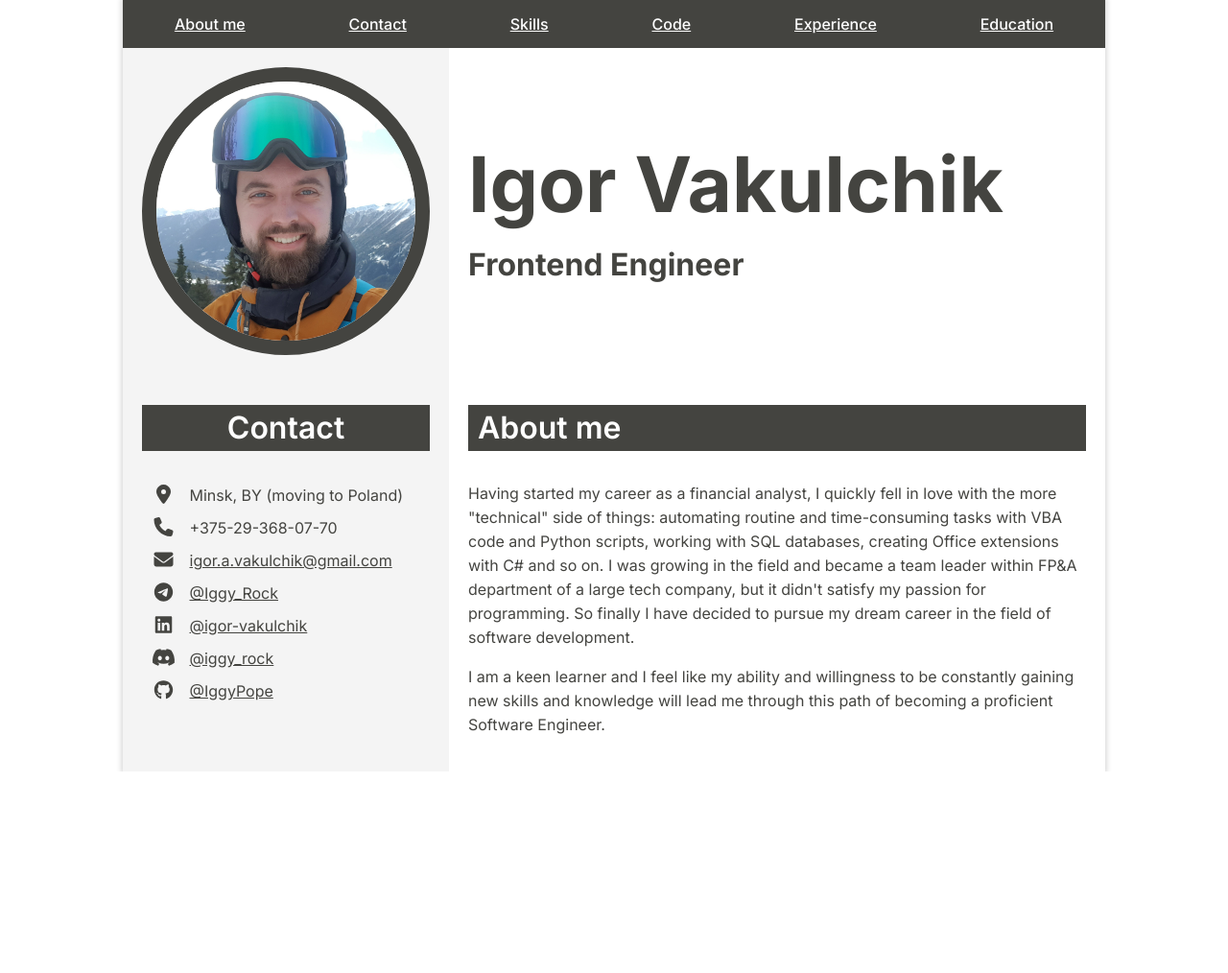
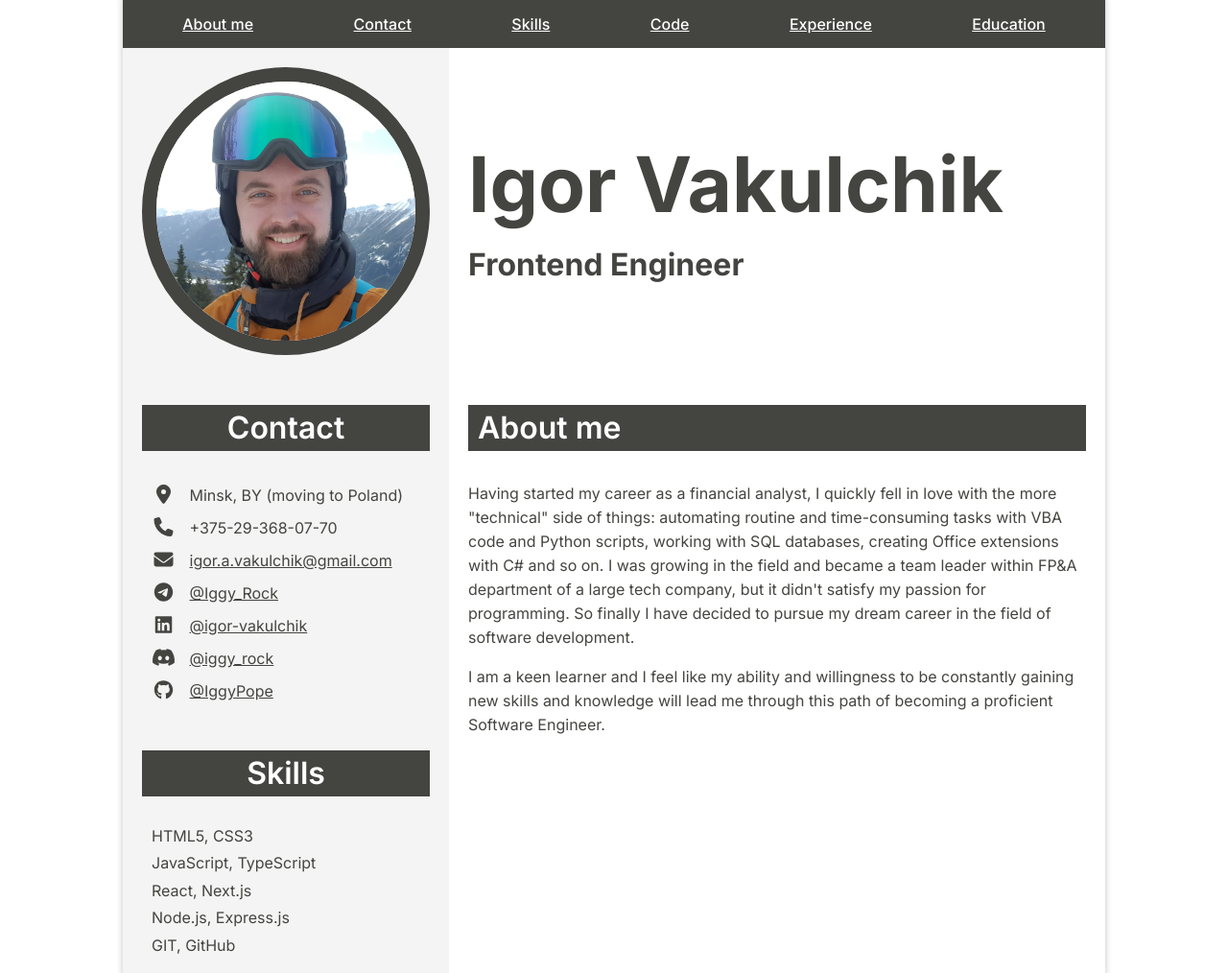
Before and after one commit to IggyPope/rsschool-cv, a plain HTML site: page index.html in a window 1280 px wide. Shown: the whole page at 96% size. Before the commit the page ends 804 px from the top, so only its background shows below. Drawn offline with Linux system fonts and the light colour scheme.

Commit message:
feat: add skills section

```diff
--- a/index.html
+++ b/index.html
@@ -65,6 +65,26 @@
             </li>
           </ul>
         </section>
+        <section id="skills" class="skills">
+          <h3 class="section-header left-section__section-header">Skills</h3>
+          <ul class="skills__skill-list item-list">
+            <li class="skills__skill-item">
+              HTML5, CSS3
+            </li>
+            <li class="skills__skill-item">
+              JavaScript, TypeScript
+            </li>
+            <li class="skills__skill-item">
+              React, Next.js
+            </li>
+            <li class="skills__skill-item">
+              Node.js, Express.js
+            </li>
+            <li class="skills__skill-item">
+              GIT, GitHub
+            </li>
+          </ul>
+        </section>
       </div>
       <div class="right-section flex-section">
         <section class="title">
--- a/style.css
+++ b/style.css
@@ -43,7 +43,7 @@ a {
 
 .item-list {
   list-style: none;
-  padding: 0;
+  padding: 0 10px;
   margin: 0;
 }
 
@@ -84,12 +84,10 @@ a {
   padding: 0 10px;
 }
 
+/*** Left section ***/
+
 .left-section__section-header {
   text-align: center;
-}
-
-.right-section__section-header {
-  text-align: left;
 }
 
 .left-section {
@@ -111,7 +109,6 @@ a {
 }
 
 .contact__list {
-  padding: 0 10px;
   display: flex;
   flex-direction: column;
   gap: 10px;
@@ -127,6 +124,18 @@ a {
   margin-right: 10px;
   position: relative;
   top: 3px;
+}
+
+.skills__skill-list {
+  display: flex;
+  flex-direction: column;
+  gap: 10px;
+}
+
+/*** Right section ***/
+
+.right-section__section-header {
+  text-align: left;
 }
 
 .right-section {
```
